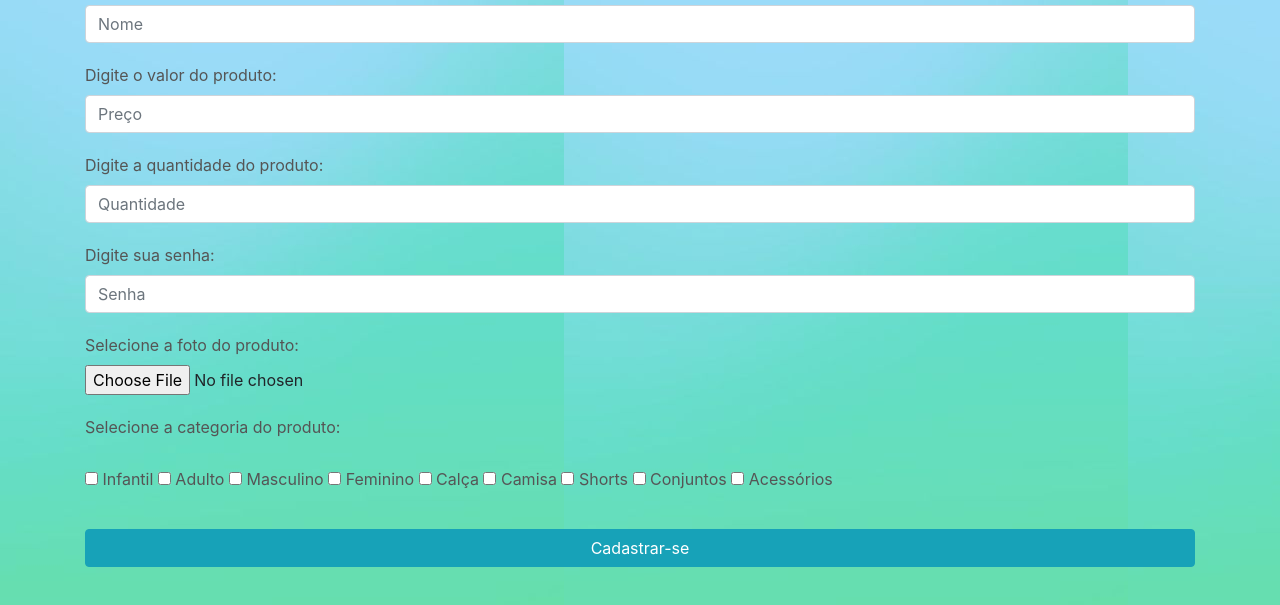
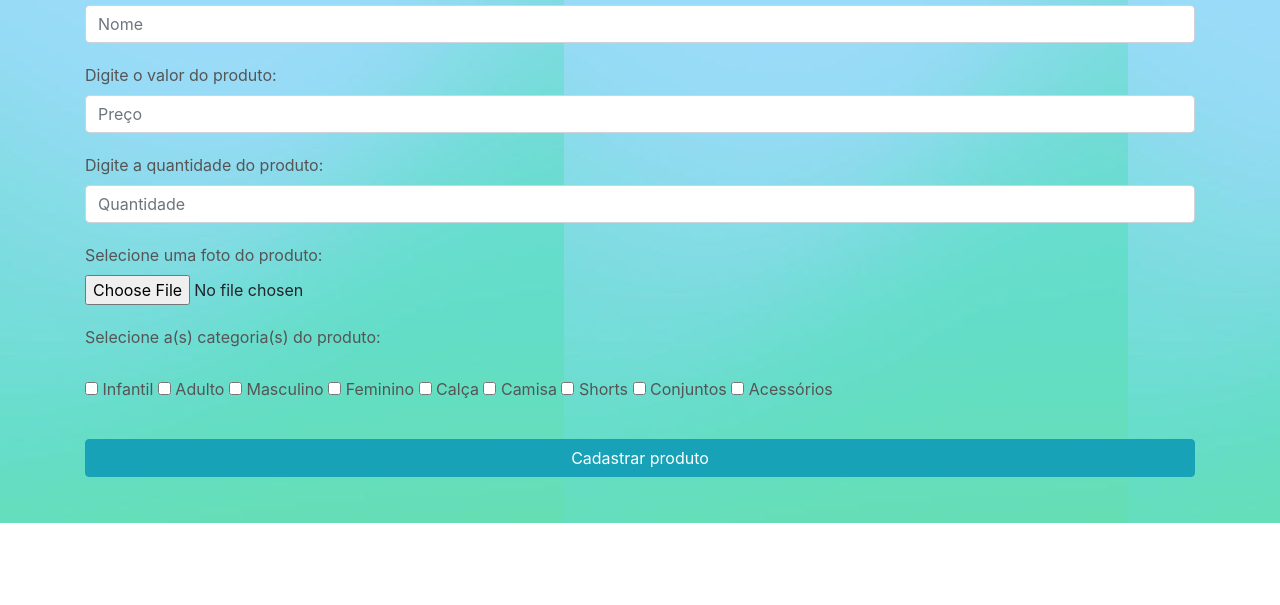
Before and after one commit to beatrizsibilio/cadastro_produtos_integrador, a website: page www/index.html in a window 1280 px wide. Shown: the part 395-1000 px from the top of the page. After the commit the page ends 918 px from the top, so only its background shows below. Drawn offline with nearby package versions, Linux system fonts and the light colour scheme.

Commit message:
atualizacoes

```diff
--- a/www/index.html
+++ b/www/index.html
@@ -34,7 +34,7 @@
       <div class="row">
         <div class="col-12">
           <label for="">Digite o valor do produto:</label>
-          <input type="text" id="preco" class="form-control" placeholder="Preço">
+          <input type="number" id="preco" class="form-control" placeholder="Preço">
         </div>
       </div>
       <div class="row">
@@ -45,19 +45,13 @@
       </div>
       <div class="row">
         <div class="col-12">
-          <label for="">Digite sua senha:</label>
-          <input type="password" id="senha" class="form-control" placeholder="Senha">
-        </div>
-      </div>
-      <div class="row">
-        <div class="col-12">
-          <label for="">Selecione a foto do produto:</label>
+          <label for="">Selecione uma foto do produto:</label>
           <input type="file" class="form-control-file" id="foto">
         </div>
       </div>
       <div class="row">
         <div class="col-12" id="categorias">
-          <label for="">Selecione a categoria do produto:</label><br>
+          <label for="">Selecione a(s) categoria(s) do produto:</label><br>
           <input type="checkbox" id="infantil" name="infantil" value="infantil">
           <label for="infantil">Infantil</label>
           <input type="checkbox" id="adulto" name="adulto" value="adulto">
@@ -80,7 +74,7 @@
       </div>
       <div class="row">
         <div class="col-12">
-          <button class="btn btn-info btn-block" id="cadastrar">Cadastrar-se</button>
+          <button class="btn btn-info btn-block" id="cadastrar">Cadastrar produto</button>
         </div>
       </div>
     </div>
```
